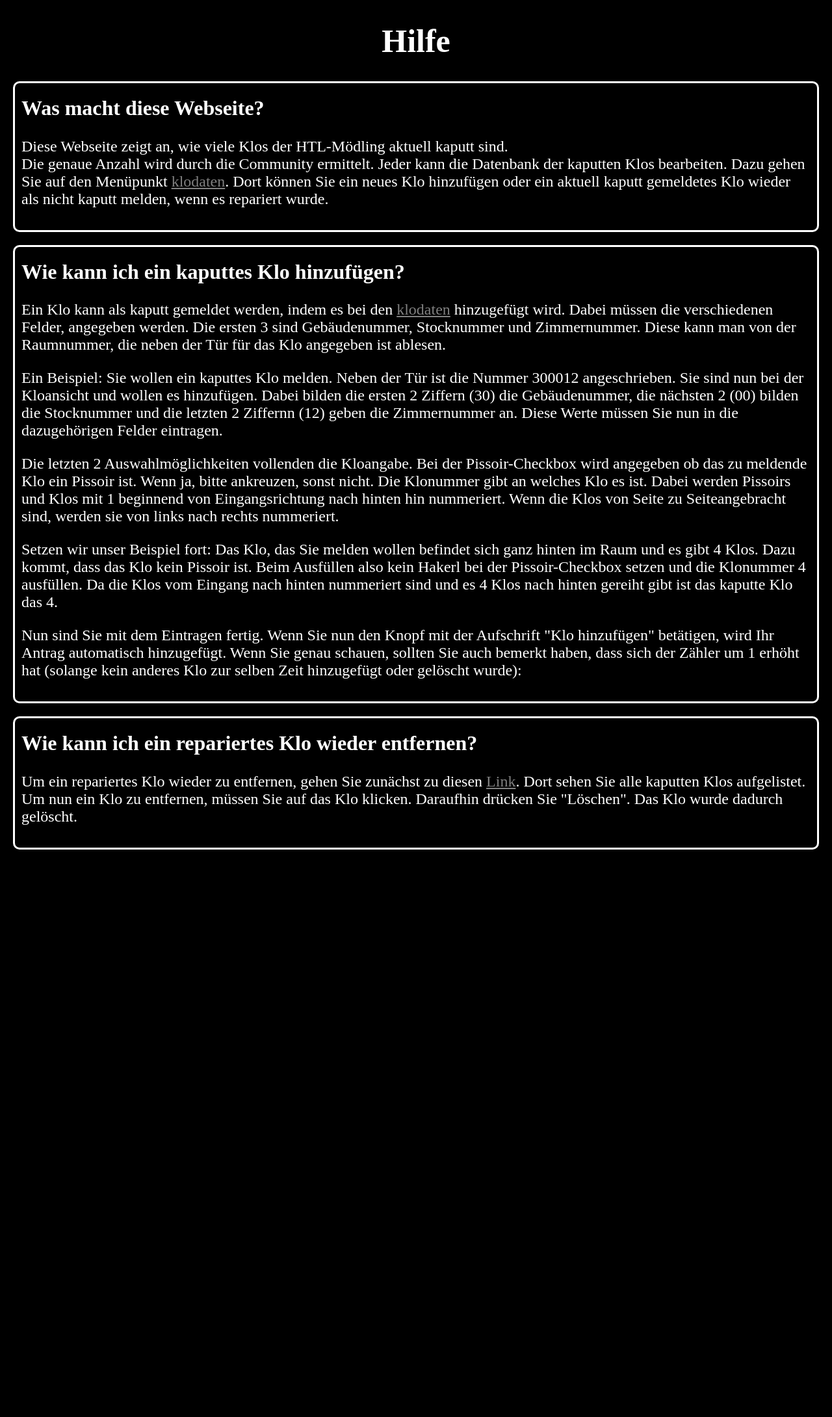
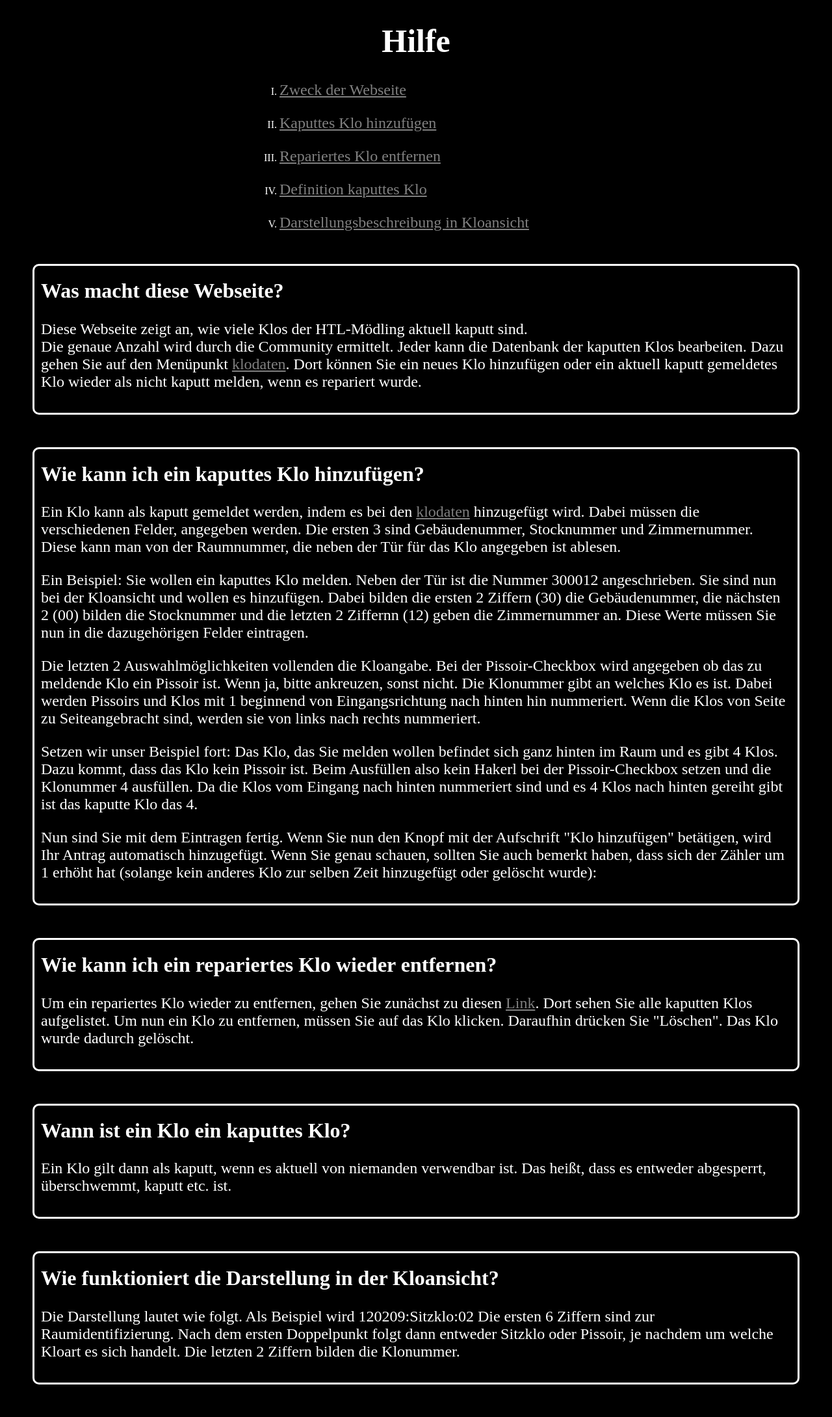
Before and after one commit to Chrisi2209/SchulklosKaputt, a Flask app: page /help in a window 1280 px wide. Shown: the part 68-2248 px from the top of the page at 65% size. Before the commit the page ends 1375 px from the top, so only its background shows below. Run offline with Flask 3, Linux system fonts and the light colour scheme.

Commit message:
More helptexts, kloansicht sorted, flash messages

```diff
--- a/app/models.py
+++ b/app/models.py
@@ -11,7 +11,7 @@ class Toilet(db.Model):
     def __repr__(self):
         name = f"{self.building:02d}{self.floor:02d}{self.room:02d}:Pissoir:{self.toilet:02d}" \
                if self.pissoir else \
-               f"{self.building:02d}{self.floor:02d}{self.room:02d}:Klo:{self.toilet:02d}"
+               f"{self.building:02d}{self.floor:02d}{self.room:02d}:Sitzklo:{self.toilet:02d}"
         return name
 
     __str__ = __repr__
--- a/app/routes.py
+++ b/app/routes.py
@@ -19,27 +19,40 @@ def refresh_index():
 def kloansicht():
     form = NeuesKloForm()
     if form.validate_on_submit():
+        # Klo hinzufügen
         db.session.add(Toilet(building=form.building.data, floor=form.floor.data,
                               room=form.room.data, pissoir=form.pissoir.data, toilet=form.toilet.data))
         db.session.commit()
         return redirect(url_for("index"))
 
+    # Klos sortieren, um sie anschließend auszugeben
+    sorted_toilet_names = [toilet.__str__() for toilet in Toilet.query.all()]
+    sorted_toilet_names.sort()
     return render_template("kloansicht.html", title="HTL-Mödling Kloansicht",
-                           kaputte_klos=[toilet.__str__() for toilet in Toilet.query.all()], form=form)
+                           kaputte_klos=sorted_toilet_names, form=form)
 
 @app.route("/kloansicht/<klo>", methods=["GET", "POST"])
 def kloansicht_klo(klo):
     form = KloLöschenForm()
     if form.validate_on_submit():
-        flash(f'deleted: {klo}')
-        kloDb = [i for i in Toilet.query.all() if i.__str__() == klo][0]
-        db.session.delete(kloDb)
+        # Get all toilets with this name
+        kloDb = [i for i in Toilet.query.all() if i.__str__() == klo]
+        print(kloDb)
+        if len(kloDb) == 0:  # if this toilet doesn't exist
+            flash("Fehlgeschlagen: Dieses Klo wurde bereits entfernt!")
+            return redirect(url_for("index"))
+
+        # delete toilet
+        db.session.delete(kloDb[0])
         db.session.commit()
+        flash(f'{klo} entfernt')
         return redirect(url_for("index"))
 
+    # Safetycheck the toilet exists
     if klo in [toilet.__str__() for toilet in Toilet.query.all()]:
         return render_template("klobearbeitung.html", title=f"HTL-Mödling {klo} bearbeiten", klo=klo, form=form)
     else:
+        flash("Fehlgeschlagen: Dieses Klo existiert nicht")
         return redirect(url_for("kloansicht"))
 
 
--- a/app/static/styles.css
+++ b/app/static/styles.css
@@ -28,6 +28,21 @@ hr {
     font-size: 18px;
 }
 
+/******** Navigator *****/
+
+.navigator {
+    width: 500px;
+    margin: auto;
+}
+
+.navigator ol li {
+    list-style: upper-roman;
+}
+
+.navigator ol li p {
+    font-size: 24px;
+}
+
 /******* Titles *********/
 .title {
     color: white;
@@ -37,9 +52,9 @@ hr {
 
 .subtitle {
     color: white;
-    text-align: right;
+    text-align: center;
     font-size: 30px;
-    margin-right: 10px;
+    margin-right: 30px;
     margin-top: 40px;
 }
 
@@ -59,13 +74,14 @@ hr {
 
 #counter {
     text-align: center;
+    width: 200px;
     font-size: 100px;
-    margin: 30px 38%;
+    margin: auto;
+    padding: 10px;
     border-color: goldenrod;
-    /*background: gray;*/
     color: brown;
     text-shadow: 5px 5px 10px;
-    box-shadow: 5px 5px 10px
+    box-shadow: 5px 5px 10px;
 }
 
 .side-by-side {
@@ -144,7 +160,7 @@ form p span {
     border-style: solid;
     border-color: white;
     border-radius: 10px;
-    margin: 20px;
+    margin: 50px;
     padding: 10px
 }
 
--- a/app/templates/base.html
+++ b/app/templates/base.html
@@ -18,6 +18,12 @@
         </p>
     </div>
 
+    <div class="flash">
+        {% for flash in get_flashed_messages() %}
+        <p>{{flash}}</p>
+        {% endfor %}
+    </div>
+
     {% block content %}{% endblock %}
 
 </body>
--- a/app/templates/help.html
+++ b/app/templates/help.html
@@ -2,7 +2,28 @@
 
 {% block content %}
 <h1 class="title">Hilfe</h1>
-<div class="help-paragraph">
+
+<div class="navigator">
+    <ol>
+        <li>
+            <p><a href="#WebsiteDescription">Zweck der Webseite</a></p>
+        </li>
+        <li>
+            <p><a href="#AddToilet">Kaputtes Klo hinzufügen</a></p>
+        </li>
+        <li>
+            <p><a href="#RemoveToilet">Repariertes Klo entfernen</a></p>
+        </li>
+        <li>
+            <p><a href="#DefinitionBrokenToilet">Definition kaputtes Klo</a></p>
+        </li>
+        <li>
+            <p><a href="#ToiletDisplayScheme">Darstellungsbeschreibung in Kloansicht</a></p>
+        </li>
+    </ol>
+</div>
+
+<div class="help-paragraph" id="WebsiteDescription">
     <h2>Was macht diese Webseite?</h2>
     <p>
         Diese Webseite zeigt an, wie viele Klos der HTL-Mödling aktuell kaputt sind.<br>
@@ -61,4 +82,23 @@
     </p>
 </div>
 
+<div class="help-paragraph" id="DefinitionBrokenToilet">
+    <h2>Wann ist ein Klo ein kaputtes Klo?</h2>
+
+    <p>
+        Ein Klo gilt dann als kaputt, wenn es aktuell von niemanden verwendbar ist. Das heißt, dass es entweder
+        abgesperrt, überschwemmt, kaputt etc. ist.
+    </p>
+</div>
+
+<div class="help-paragraph" id="ToiletDisplayScheme">
+    <h2>Wie funktioniert die Darstellung in der Kloansicht?</h2>
+
+    <p>
+        Die Darstellung lautet wie folgt. Als Beispiel wird 120209:Sitzklo:02 Die ersten 6 Ziffern sind zur
+        Raumidentifizierung. Nach dem ersten Doppelpunkt folgt dann entweder Sitzklo oder Pissoir, je nachdem um welche
+        Kloart es sich handelt. Die letzten 2 Ziffern bilden die Klonummer.
+    </p>
+</div>
+
 {% endblock %}
--- a/app/templates/index.html
+++ b/app/templates/index.html
@@ -1,14 +1,14 @@
 {% extends "base.html" %}
 
 {% block content %}
-<h1 class="title">Anzahl der kaputten Häsl in der HTL Mödling</h1>
+<h1 class="title">Anzahl der kaputten Heisl in der HTL Mödling</h1>
 
 <p id="counter" class="boxed">{{anzahl}}</p>
 
 <p class="subtitle">Live Counter für die Anzahl<br>an kaputten Klos in der HTL Mödling</p>
 
 <h2 class="boxed" id="add-toilet"><a href="{{ url_for('kloansicht') }}">Sie möchten ein kaputtes Klo
-        hinzufügen oder ein repariertes Klo wieder entfernen?</a></h2>
+                hinzufügen oder ein repariertes Klo wieder entfernen?</a></h2>
 
 <script src="{{ url_for('static', filename='script_index.js') }}"></script>
 {% endblock %}
```
Also changed, not shown: app/app.db, app/forms.py (line endings or trailing spaces).
